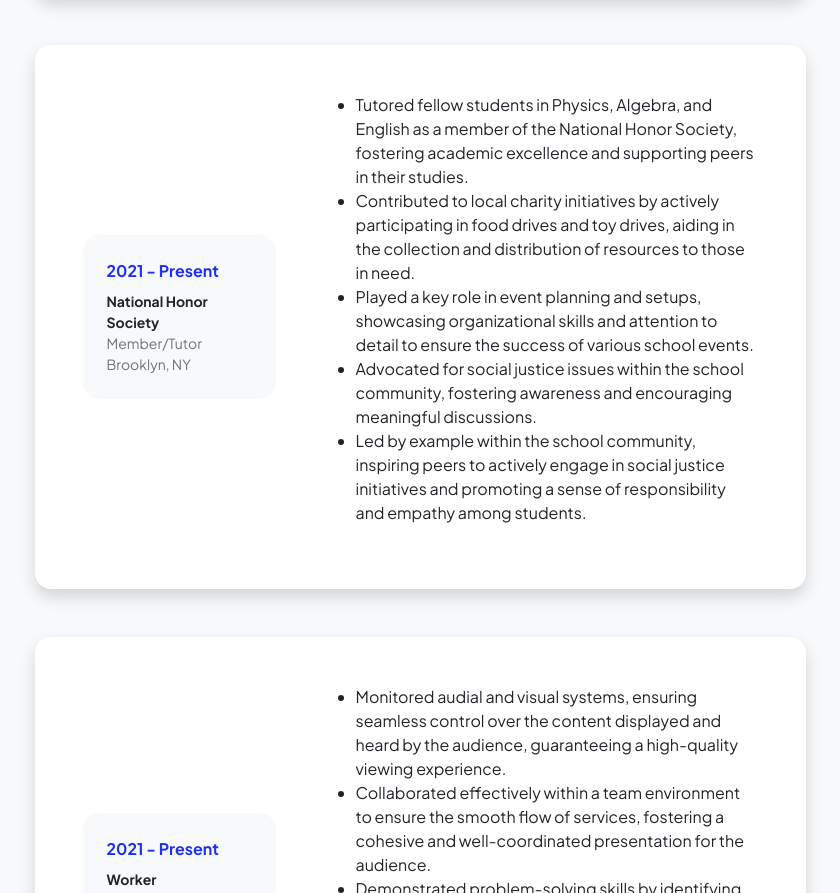
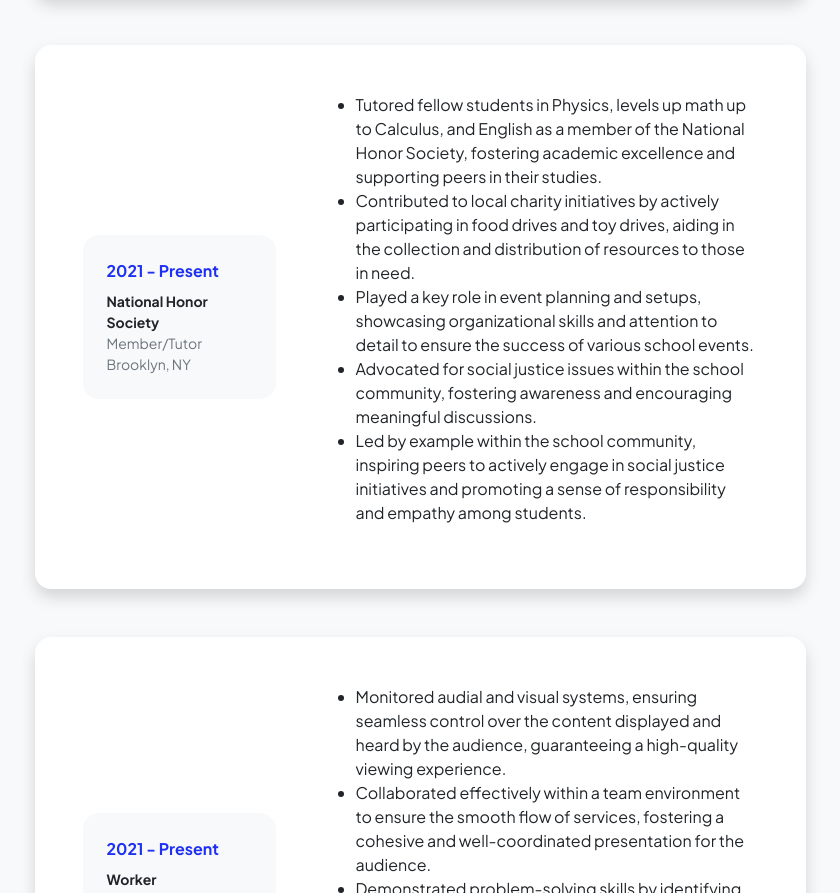
Before and after one commit to AdesolaOdubiyi/PortfolioWebsite, a plain HTML site: page resume.html in a window 1280 px wide. Shown: the part 4066-4959 px from the top of the page, without its empty margins (220-1060 px from the left). Drawn offline with nearby package versions, Linux system fonts and the light colour scheme.

Commit message:
minor changes in resume.html

```diff
--- a/resume.html
+++ b/resume.html
@@ -275,7 +275,7 @@
                                                 </div>
                                             </div>
                                             <div class="col-lg-8"><div> <ul>
-                                                <li>Tutored fellow students in Physics, Algebra, and English as a member of the National Honor Society, fostering academic excellence and supporting peers in their studies.</li>
+                                                <li>Tutored fellow students in Physics, levels up math up to Calculus, and English as a member of the National Honor Society, fostering academic excellence and supporting peers in their studies.</li>
                                                 <li>Contributed to local charity initiatives by actively participating in food drives and toy drives, aiding in the collection and distribution of resources to those in need.</li>
                                                 <li>Played a key role in event planning and setups, showcasing organizational skills and attention to detail to ensure the success of various school events.</li>
                                                 <li>Advocated for social justice issues within the school community, fostering awareness and encouraging meaningful discussions.</li>
```
